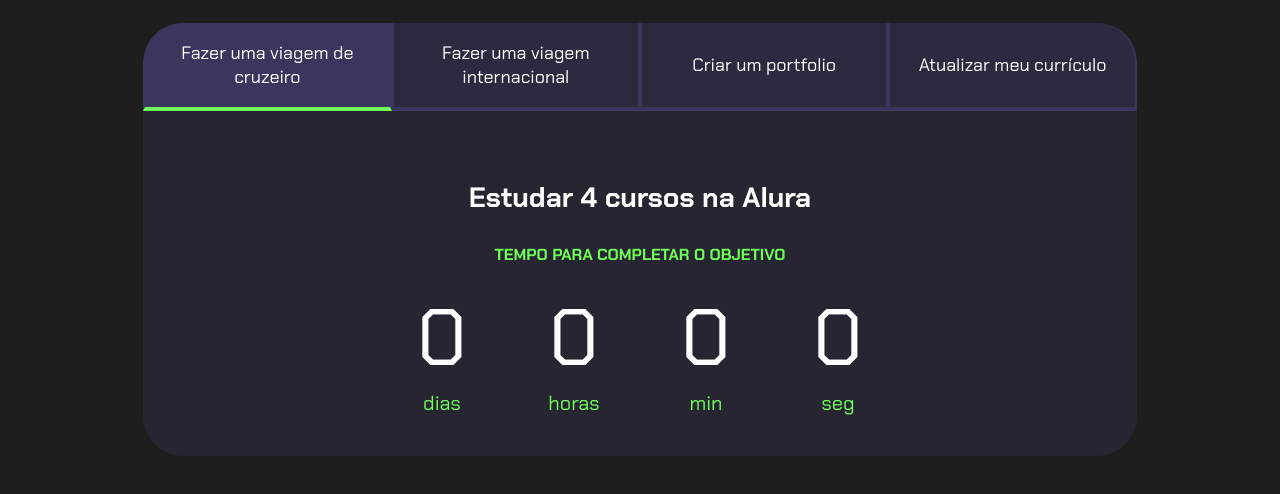
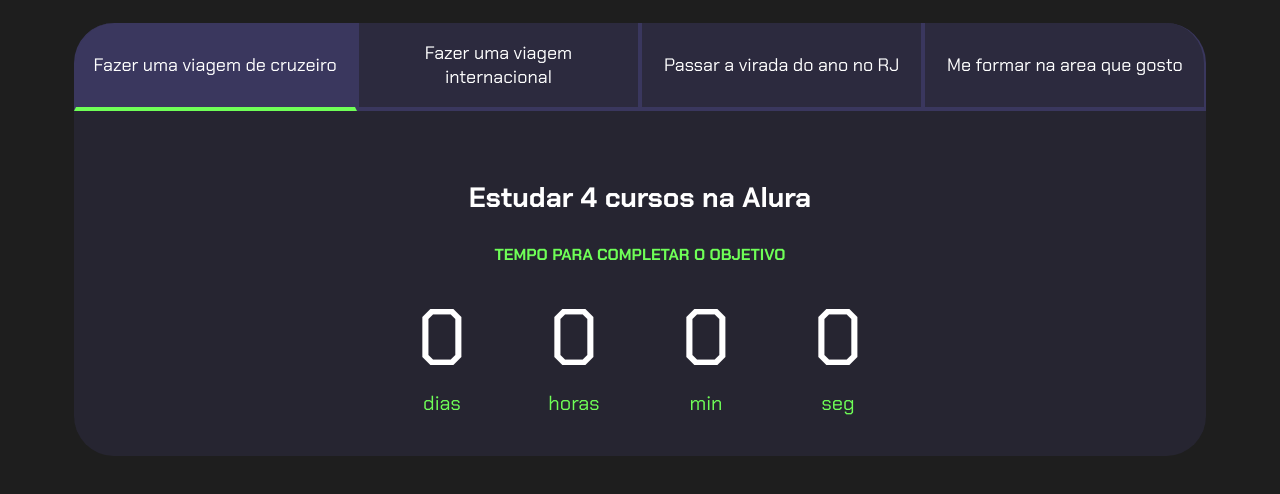
Before and after one commit to 2010carol/Contador-para-minha-morte, a plain HTML site: page index.html in a window 1280 px wide. Shown: the part 80-574 px from the top of the page. Drawn offline with Linux system fonts and the light colour scheme.

Commit message:
Update index.html

```diff
--- a/index.html
+++ b/index.html
@@ -15,8 +15,8 @@
             <div class="botoes">
                 <button class="botao ativo">Fazer uma viagem de cruzeiro</button>
                 <button class="botao">Fazer uma viagem internacional</button>
-                <button class="botao">Criar um portfolio</button>
-                <button class="botao">Atualizar meu currículo</button>
+                <button class="botao">Passar a virada do ano no RJ</button>
+                <button class="botao">Me formar na area que gosto</button>
             </div>
             <div class="abas-textos">
                 <div class="aba-conteudo ativo">
```
